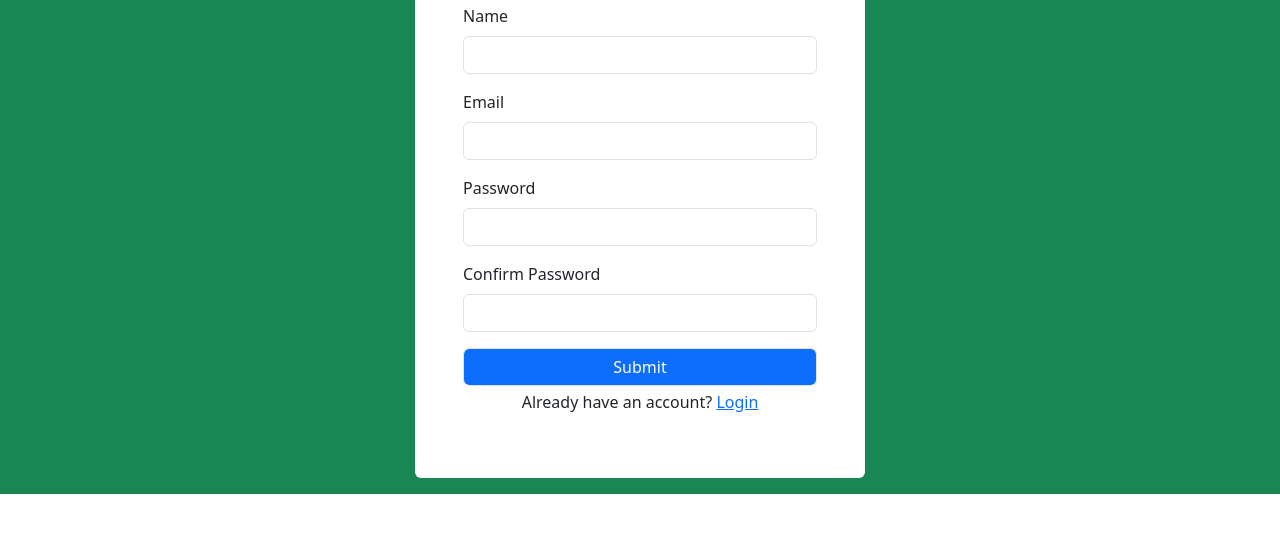
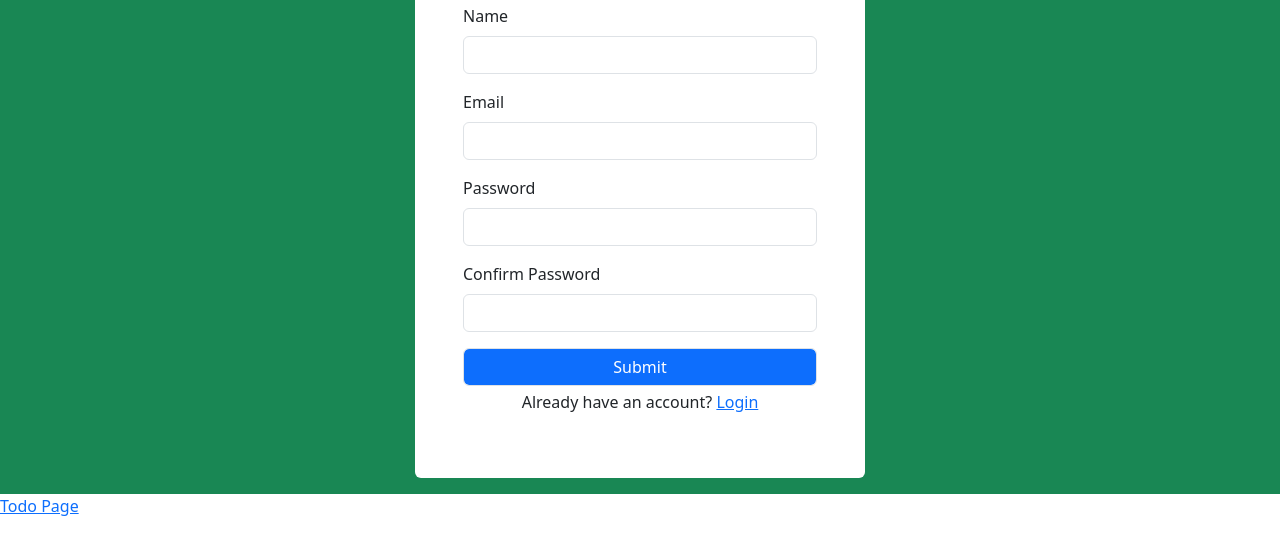
Before and after one commit to Web-Dev-Spider/Todo, a plain HTML site: page index.html in a window 1280 px wide. Shown: the part 106-660 px from the top of the page. Drawn offline with nearby package versions, Linux system fonts and the light colour scheme.

Commit message:
updated with home page button

```diff
--- a/index.html
+++ b/index.html
@@ -44,6 +44,8 @@
         <p class="text-center">Already have an account? <a href="">Login</a></p>
       </form>
     </div>
+
+    <a href="/todo.html">Todo Page</a>
     <script
       src="https://cdn.jsdelivr.net/npm/bootstrap@5.3.3/dist/js/bootstrap.bundle.min.js"
       integrity="sha384-YvpcrYf0tY3lHB60NNkmXc5s9fDVZLESaAA55NDzOxhy9GkcIdslK1eN7N6jIeHz"
```
